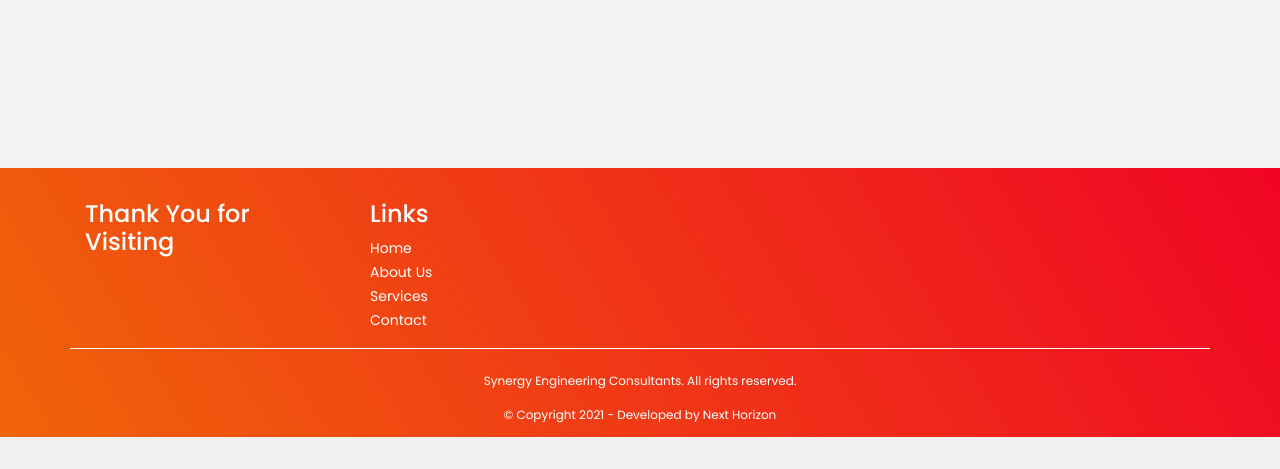
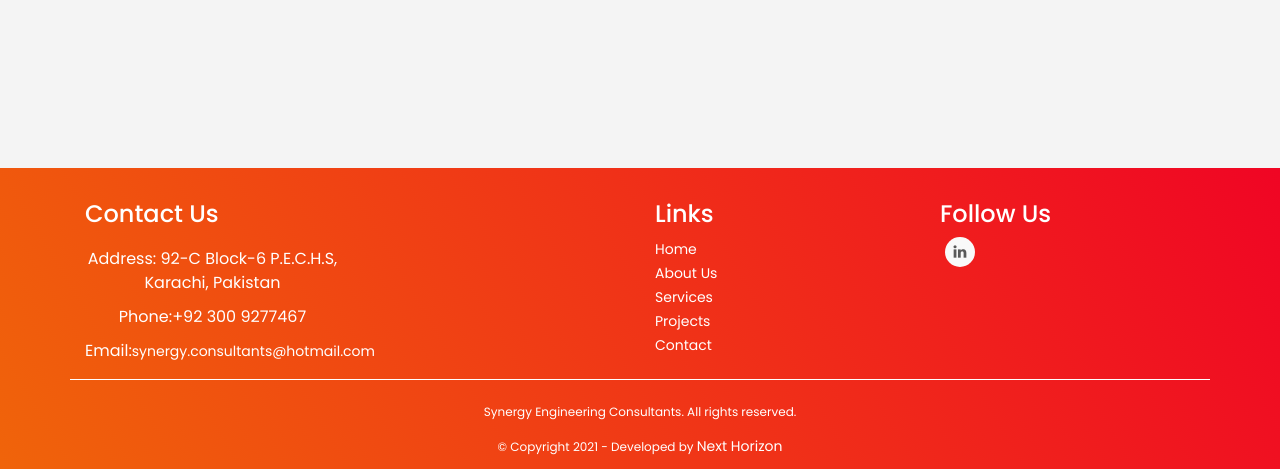
Before and after one commit to ameerhkhan/synergy-engineering-consultants, a Django app: page /projects/1/ in a window 1280 px wide. Shown: the part 1089-1558 px from the top of the page. Before the commit the page ends 1526 px from the top, so only its background shows below. Run offline with Django 3.2, Linux system fonts and the light colour scheme; data comes from the database, SQL or seed files in the repository; some libraries are stand-ins or nearby versions.

Commit message:
styling and stuff

```diff
--- a/se_consultants/homepage/static/homepage/about/styles.css
+++ b/se_consultants/homepage/static/homepage/about/styles.css
@@ -67,7 +67,7 @@ html {
 
 .description h1 {
     color: rgb(240, 5, 36);
-    overflow: auto;
+    overflow: hidden;
     display: inline-block;
 }
 
--- a/se_consultants/projects/templates/projects/details.html
+++ b/se_consultants/projects/templates/projects/details.html
@@ -1,12 +1,12 @@
 {% extends "base.html" %} {% load static %} {% block page_content %}
 <link rel="stylesheet" type="text/css" href="{% static 'details/styles.css' %}">
-<title>Synergy Engineering Consultants | {{ project.project_name }}</title>
-<header class="parallax" style="background-image: url('{% static project.project_banner %}');">
+<title>Synergy Engineering Consultants | {{ projects.project_name }}</title>
+<header class="parallax" style="background-image: url('{% static projects.project_banner %}');">
     <div class="overlay"></div>
     <div class="container">
         <div class="description ">
             <h1>
-                Synergy Engineering Consultants | {{ project.project_name }}
+                Synergy Engineering Consultants
                 <!-- <p>{{ product.product_description }}</p> -->
                 <!-- <button class="btn btn-outline-secondary btn-lg">See more</button> -->
             </h1>
@@ -17,21 +17,21 @@
 <!-- About the product -->
 <div class="about" id="about">
     <div class="container">
-        <h1 class="text-center">Details for {{ project.project_name }}</h1>
+        <h1 class="text-center">Details for {{ projects.project_name }}</h1>
         <div class="row">
-            <div class="col-lg-4 col-md-4 col-sm-12">
-                <img src="{% static project.project_banner %}" class="img-fluid">
+            <!-- <div class="col-lg-4 col-md-4 col-sm-12">
+                <img src="{% static projects.project_banner %}" class="img-fluid">
                 <span class="text-center"></span>
-            </div>
+            </div> -->
             <div class="col-lg-8 col-md-8 col-sm-12 desc">
                 <!-- <h3></h3> -->
-                <p>Client Name: {{ project.client }}</p>
-                <p>Service: {{ project.work_type }}</p>
-                <p>Completion Status: {{ project.completion_status }}</p>
-                <h3>Brief Description:</h3>
+                <p>Client Name: {{ projects.client }}</p>
+                <p>Service: {{ projects.work_type }}</p>
+                <p>Completion Status: {{ projects.completion_status }}</p>
+                <!-- <h3>Brief Description:</h3>
                 <p>
-                    {{ project.project_description }}
-                </p>
+                    {{ projects.project_description }}
+                </p> -->
             </div>
         </div>
     </div>
--- a/se_consultants/se_consultants/templates/base.html
+++ b/se_consultants/se_consultants/templates/base.html
@@ -31,36 +31,7 @@
                                 <li class="nav-item pl-4 pl-md-0 ml-0 ml-md-4 active">
                                     <a class="nav-link" href="{% url 'homepage:contact' %}">Contact</a>
                                 </li>
-
-
                             </ul>
-                            <!-- <ul class="navbar-nav ml-auto py-4 py-md-0">
-                            <li class="nav-item pl-4 pl-md-0 ml-0 ml-md-4 active">
-                                <a class="nav-link dropdown-toggle" data-toggle="dropdown" href="#" role="button" aria-haspopup="true" aria-expanded="false">Home</a>
-                                <div class="dropdown-menu">
-                                    <a class="dropdown-item" href="#">Action</a>
-                                    <a class="dropdown-item" href="#">Action 2</a>
-                                    <a class="dropdown-item" href="#">Action 3</a>
-                                </div>
-                            </li>
-                            <li class="nav-item pl-4 pl-md-0 ml-0 ml-md-4">
-                                <a class="nav-link" href="#">Produce</a>
-                            </li>
-                            <li class="nav-item pl-4 pl-md-0 ml-0 ml-md-4">
-                                <a class="nav-link" href="#">Packaging</a>
-                            </li>
-                            <li class="nav-item pl-4 pl-md-0 ml-0 ml-md-4">
-                                <a class="nav-link dropdown-toggle" data-toggle="dropdown" href="#" role="button" aria-haspopup="true" aria-expanded="false">Services</a>
-                                <div class="dropdown-menu">
-                                    <a class="dropdown-item" href="#">Service 1</a>
-                                    <a class="dropdown-item" href="#">Service 2</a>
-                                    <a class="dropdown-item" href="#">Service 3</a>
-                                </div>
-                            </li>
-                            <li class="nav-item pl-4 pl-md-0 ml-0 ml-md-4">
-                                <a class="nav-link" href="#">Contact</a>
-                            </li>
-                        </ul> -->
                         </div>
                     </nav>
                 </div>
@@ -82,77 +53,56 @@
             <div class="container">
                 <div class="row">
                     <div class="col-md-3 col-sm-6">
-                        <!--Column1-->
+                        <!-- Column 1 -->
                         <div class="footer-pad">
-                            <h4>Thank You for Visiting</h4>
+                            <h4>Contact Us</h4>
                             <ul class="list-unstyled">
                                 <li>
-                                    <a href="#"></a>
+                                    <p><span>Address:</span> 92-C Block-6 P.E.C.H.S, Karachi, Pakistan</p>
+                                    <!-- <a href="#"></a> -->
                                 </li>
                                 <li>
-                                    <a href="#"></a>
+                                    <p><span>Phone:</span>+92 300 9277467</p>
+                                    <!-- <a href="#"></a> -->
                                 </li>
                                 <li>
-                                    <a href="#"></a>
-                                </li>
-                                <li>
-                                    <a href="#"></a>
-                                </li>
-                                <li>
-                                    <a href="#"></a>
-                                </li>
-                                <li>
-                                    <a href="#"></a>
+                                    <p><span>Email:</span><a href="synergy.consultants@hotmail.com">synergy.consultants@hotmail.com</a></p>
+                                    <!-- <a href="#"></a> -->
                                 </li>
                             </ul>
                         </div>
                     </div>
                     <div class="col-md-3 col-sm-6">
-                        <!--Column1-->
+                        <!-- Blank space -->
+                    </div>
+                    <div class="col-md-3 col-sm-6">
+                        <!-- Column2 -->
                         <div class="footer-pad">
                             <h4>Links</h4>
                             <ul class="list-unstyled">
                                 <li><a href="{% url 'homepage:index' %}">Home</a></li>
                                 <li><a href="{% url 'homepage:about' %}">About Us</a></li>
                                 <li><a href="{% url 'homepage:services' %}">Services</a></li>
-                                <!-- <li><a href="{% url 'projects:index' %}">Projects</a></li> -->
+                                <li><a href="{% url 'projects:index' %}">Projects</a></li>
                                 <li><a href="{% url 'homepage:contact' %}">Contact</a></li>
                             </ul>
                         </div>
                     </div>
-                    <!-- <div class="col-md-3 col-sm-6">
-                        <!-Column1->
-                        <div class="footer-pad">
-                            <h4>Heading 3</h4>
-                            <ul class="list-unstyled">
-                                <li><a href="#">Parks and Recreation</a></li>
-                                <li><a href="#">Public Works</a></li>
-                                <li><a href="#">Police Department</a></li>
-                                <li><a href="#">Fire</a></li>
-                                <li><a href="#">Mayor and City Council</a></li>
-                                <li>
-                                    <a href="#"></a>
-                                </li>
-                            </ul>
-                        </div>
-                    </div> -->
-                    <!-- <div class="col-md-3">
+
+                    <div class="col-md-3">
                         <h4>Follow Us</h4>
                         <ul class="social-network social-circle">
-                            <li><a href="#" class="icoFacebook" title="Facebook"><i class="fa fa-facebook"></i></a></li>
-                            <li><a href="#" class="icoLinkedin" title="Linkedin"><i class="fa fa-linkedin"></i></a></li>
+                            <!-- <li><a href="#" class="icoFacebook" title="Facebook"><i class="fa fa-facebook"></i></a></li> -->
+                            <li><a href="https://pk.linkedin.com/in/muhammad-idris-khan-38a133142" class="icoLinkedin" title="Linkedin"><i class="fa fa-linkedin"></i></a></li>
                         </ul>
-                    </div> -->
+                    </div>
                 </div>
                 <div class="row">
                     <div class="col-md-12 copy">
                         <p class="text-center">Synergy Engineering Consultants. All rights reserved.</p>
-                        <p class="text-center">&copy; Copyright 2021 - Developed by Next Horizon</p>
-
+                        <p class="text-center">&copy; Copyright 2021 - Developed by <a href="#!">Next Horizon</a></p>
                     </div>
                 </div>
-
-
             </div>
         </div>
     </footer>
--- a/se_consultants/se_consultants/urls.py
+++ b/se_consultants/se_consultants/urls.py
@@ -17,7 +17,8 @@ from django.contrib import admin
 from django.urls import path, include
 
 urlpatterns = [
-    path('homepage/', include('homepage.urls')),
+    path('', include('homepage.urls')),
+    # path('homepage/', include('homepage.urls')),
     path('projects/', include('projects.urls')),
     path('admin/', admin.site.urls),
 ]
--- a/sec-walkthrough.txt
+++ b/sec-walkthrough.txt
@@ -96,3 +96,8 @@ Following is a list of command used in the shell,
     ... )
     > p1.save()
     :::>><<:::
+
+Now things left to do,
+- Projects page css to match the theme. x
+- Projects detail page finishing. x
+- Footer finishing. x
```
Also changed, not shown: se_consultants/projects/static/index/styles.css (+6 -6 lines), se_consultants/projects/templates/projects/index.html (+5 -3 lines), se_consultants/homepage/static/homepage/contact/styles.css, se_consultants/projects/static/images/projects_cover.jpg (added).
